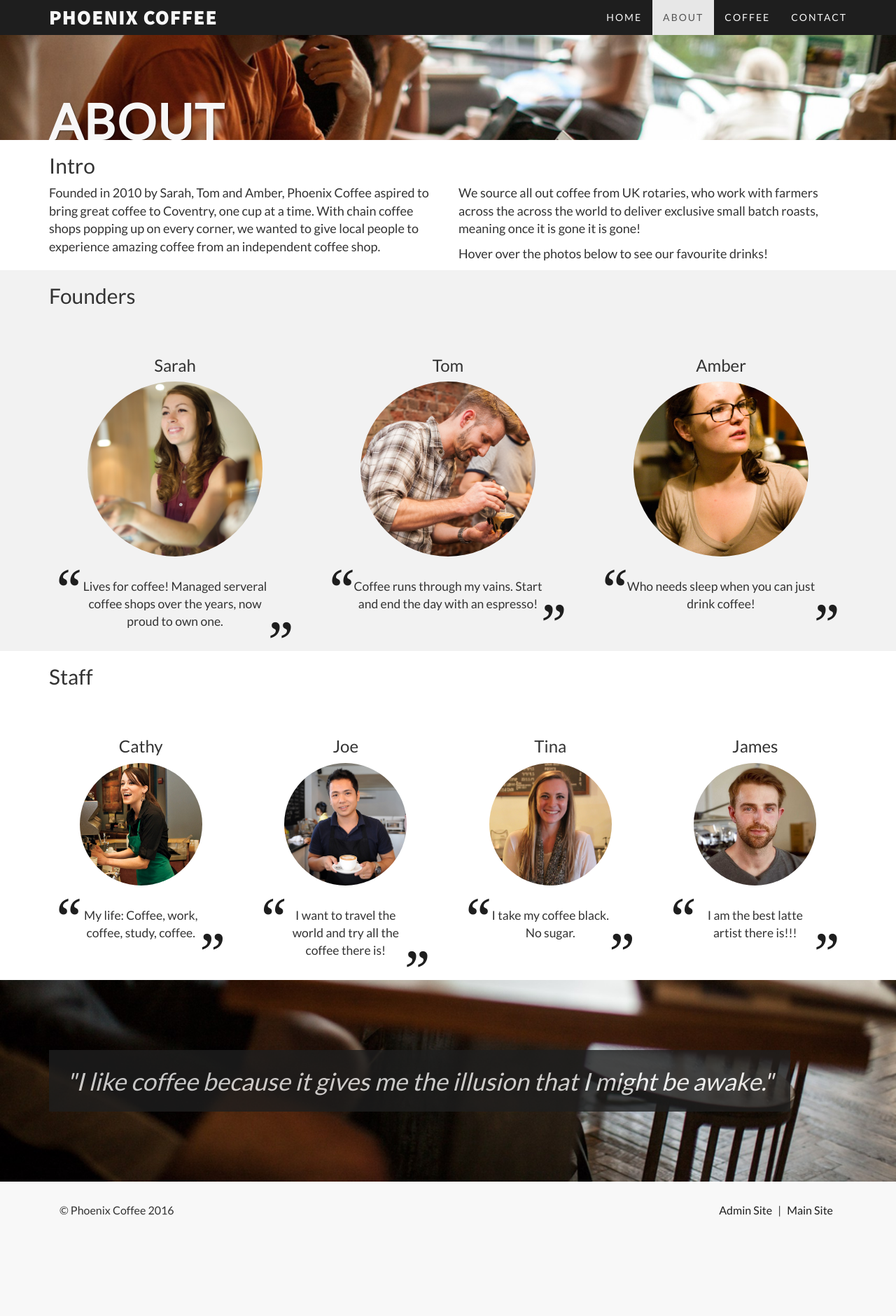
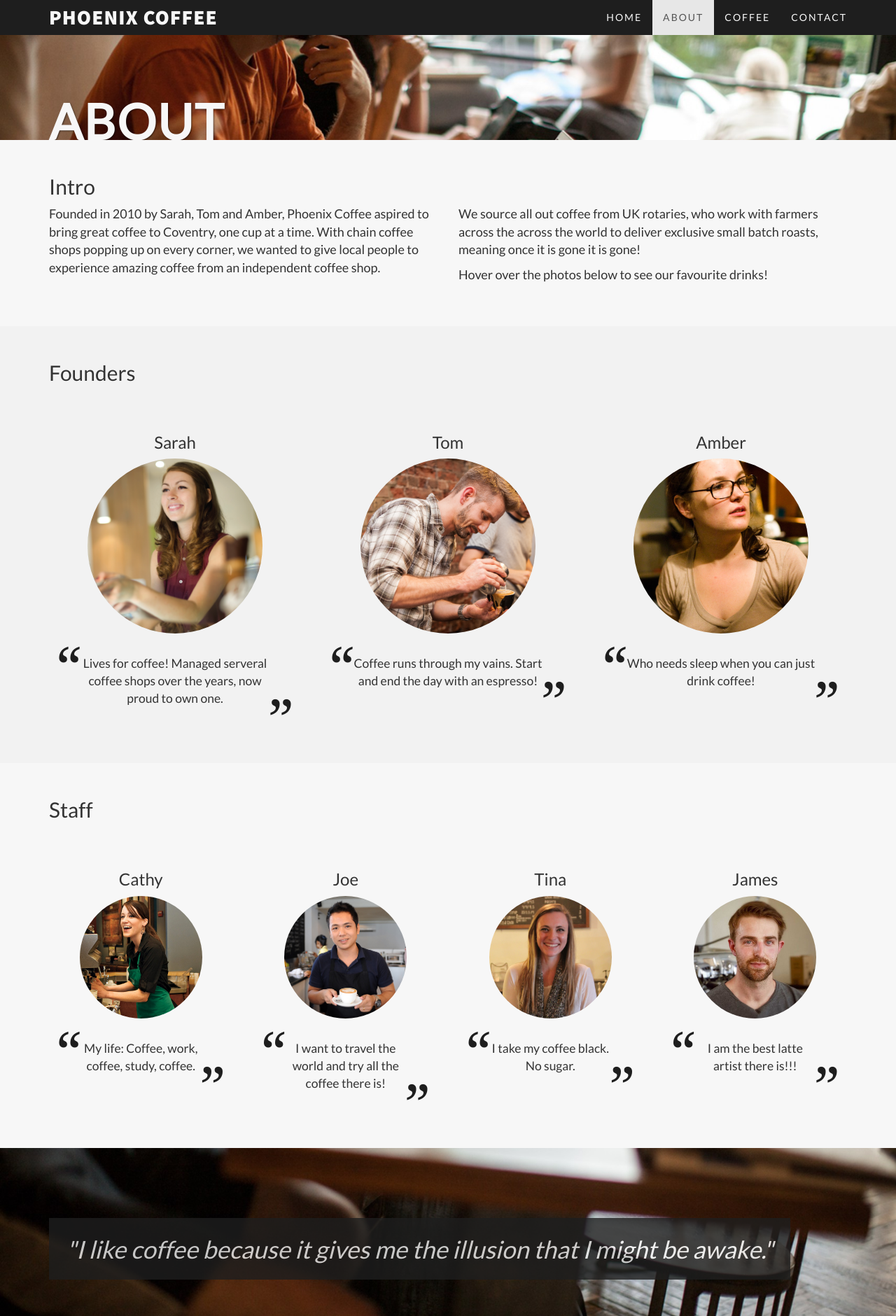
Before and after one commit to jianhuayang/205CDE-Assignment, a Flask app: page /about in a window 1280 px wide. Shown: the top 1880 px of the page at 70% size. Before the commit the page ends 1738 px from the top, so only its background shows below. Run offline with Flask 2, Linux system fonts and the light colour scheme; some libraries are stand-ins or nearby versions.

Commit message:
CSS bug fix

```diff
--- a/phoenix_coffee/static/css/style.css
+++ b/phoenix_coffee/static/css/style.css
@@ -22,6 +22,10 @@ a:hover {
 .table>thead>tr>td,
 .table>thead>tr>th {
     text-align: center;
+}
+section {
+    padding: 30px 0 50px 0;
+    background-color: #f7f7f7;
 }
 .grey {
     background-color: #f2f2f2;
```
